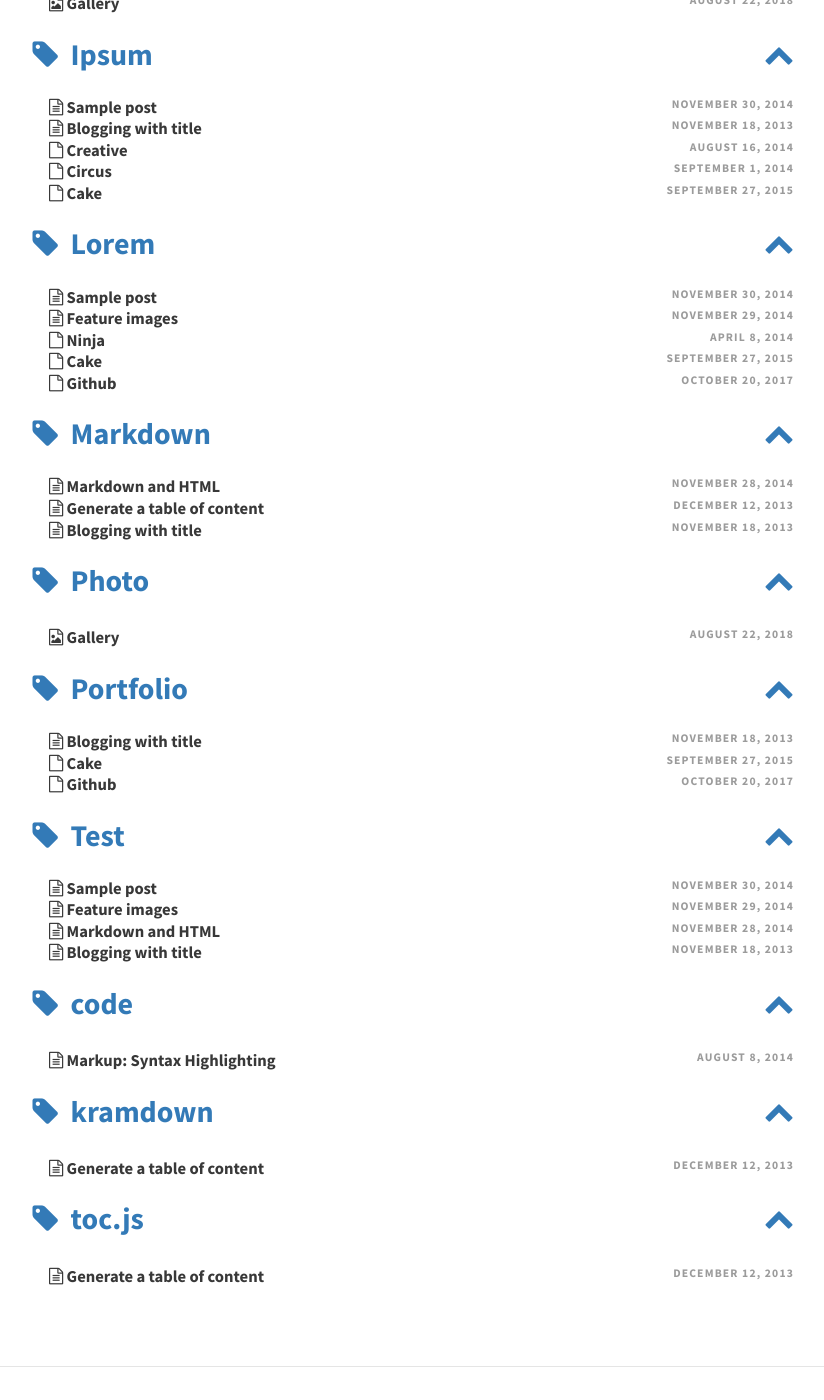
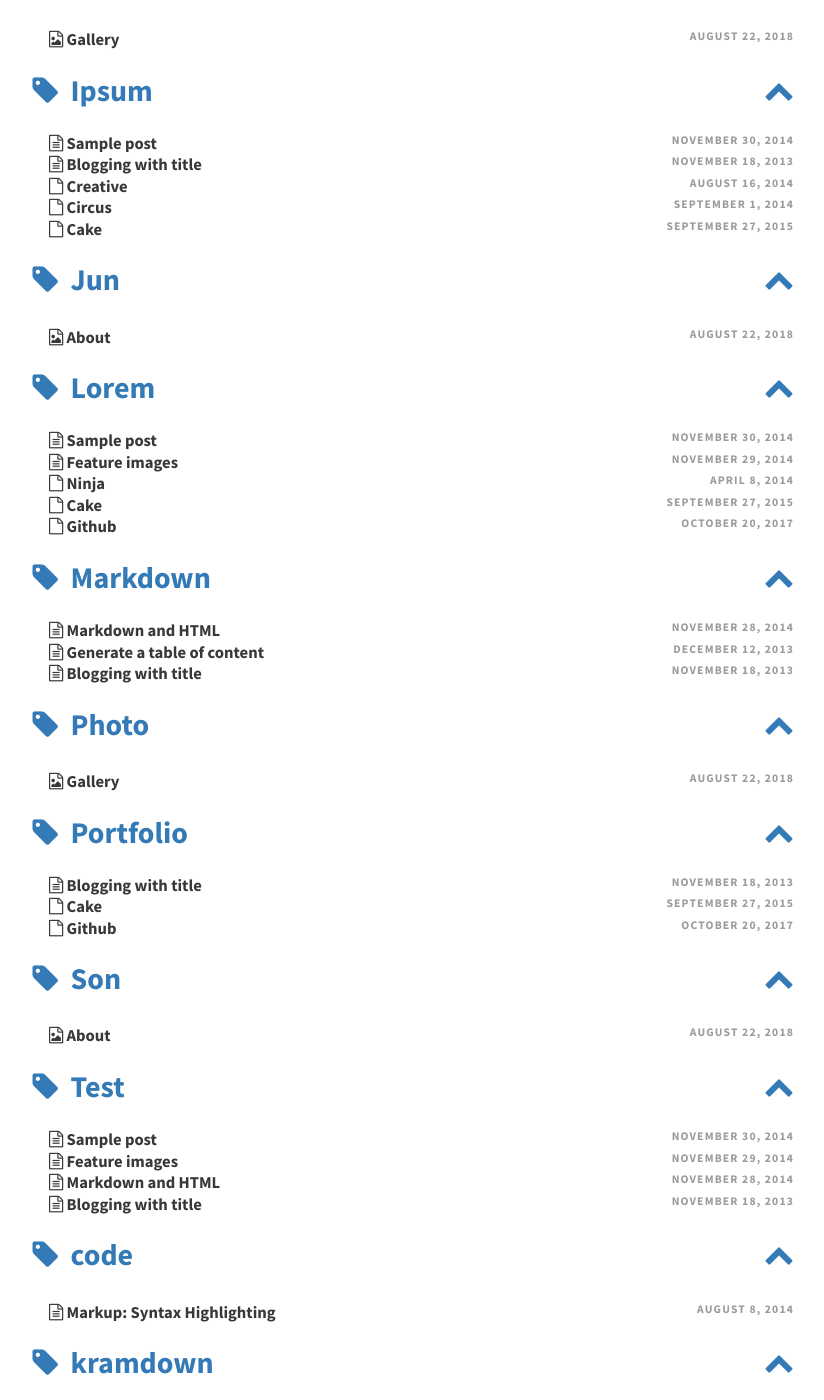
Before and after one commit to juniverse1103/juniverse1103.github.io, a Jekyll site: the page built from pages/tags.html, in a window 1280 px wide and 1400 px high, scrolled down 879 px. Shown: the whole window, without its empty margins (230-1054 px from the left). Built offline with Jekyll 4.4.1, drawn with Linux system fonts in a browser that asks for light colours.

Commit message:
add photo

```diff
--- a/pages/about.md
+++ b/pages/about.md
@@ -3,8 +3,10 @@ layout: page
 title: About
 permalink: /about/
 feature-img: "assets/img/pexels/circuit.jpeg"
-tags: [About, Archive]
+tags: [About, Archive, Jun, Son]
 ---
+
+![](/Users/junson1/Dropbox/사진/Naverprof.JPG)
 
 ## Jun Son(1998.11.03 - )
 
```
